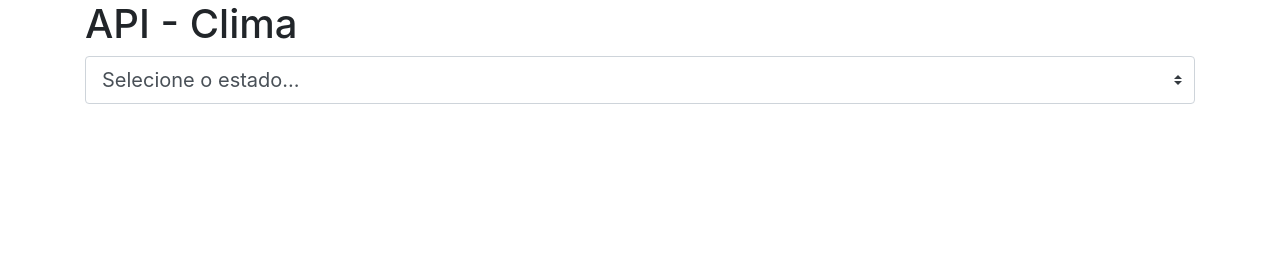
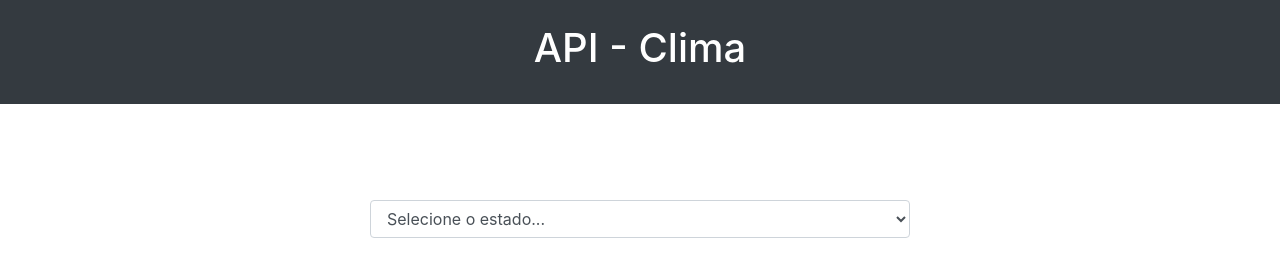
Before and after one commit to raquel-moreira-costa/projeto-api-clima, a website: page index.html in a window 1280 px wide. Drawn offline with nearby package versions, Linux system fonts and the light colour scheme.

Commit message:
Trocar a estrutura do site

```diff
--- a/index.html
+++ b/index.html
@@ -3,26 +3,29 @@
 <head>
     <meta charset="UTF-8">
     <meta name="viewport" content="width=device-width, initial-scale=1.0">
+    <!-- CSS -->
     <link rel="stylesheet" href="./node_modules/bootstrap/dist/css/bootstrap.min.css">
+    <!-- JavaScript -->
+    <script src="js/script.js" defer></script>
     <title>API - Clima</title>
 </head>
 <body>
-    <div class="container">
-        <h1>API - Clima</h1>
-    <select class="custom-select custom-select-lg mb-3">
+    <header class="p-4 bg-dark">
+        <h1 class="text-white text-center">API - Clima</h1>
+    </header>
+    <main class="container mt-5 pt-5">
+        <div class="row flex-column align-items-center">
+            <form class="col-sm-6 col-9">
+                <div class="from-group">
+                    <select class="form-control">
                         <option selected>Selecione o estado...</option>
                         <option value="1">São Paulo</option>
                         <option value="2">Rio de Janeiro</option>
                         <option value="3">Curitiba</option>
                     </select>
-
-      <div class="card-1">
-          <figure></figure>
-          <figcaption></figcaption>
                 </div>
-
+            </form>
         </div>
-
-<script src="./node_modules/bootstrap/dist/js/bootstrap.min.js"></script>
+    </main>
 </body>
 </html>
```
Lines whose indentation alone changed are shown as unchanged.
